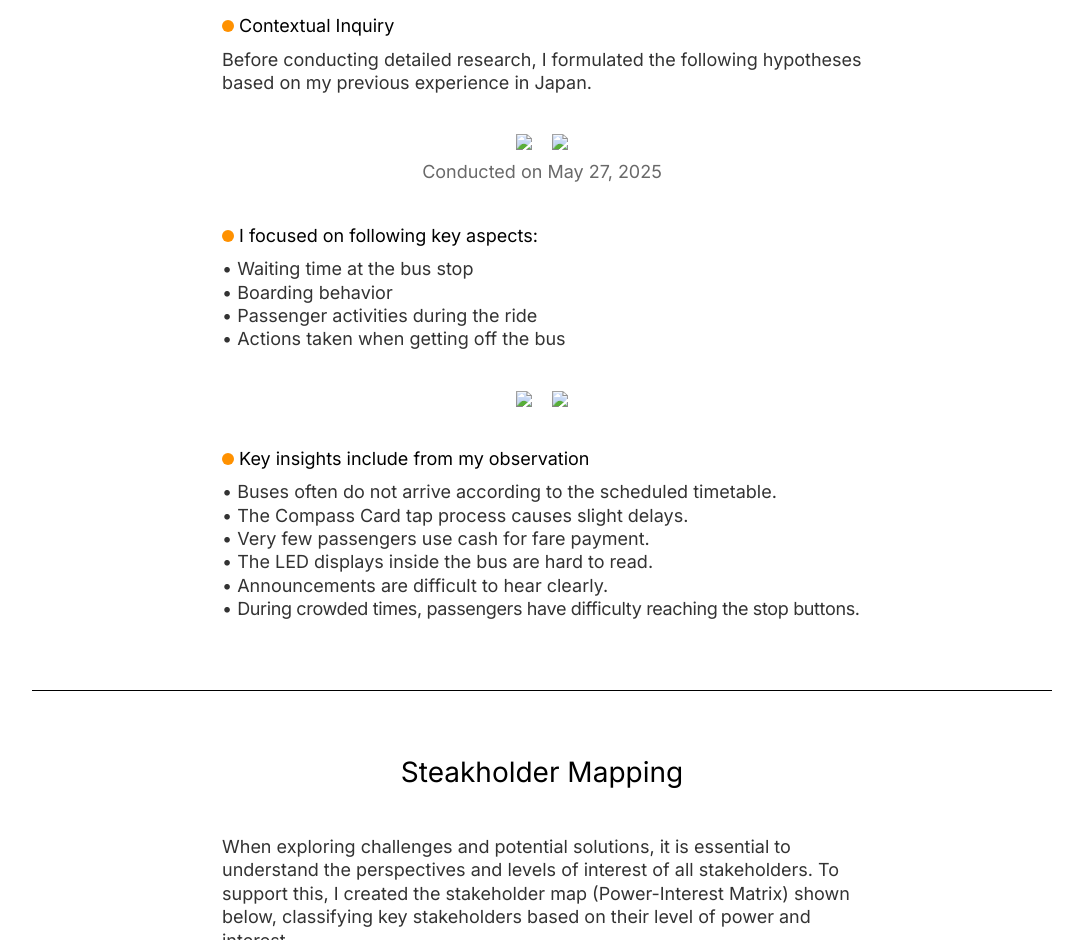
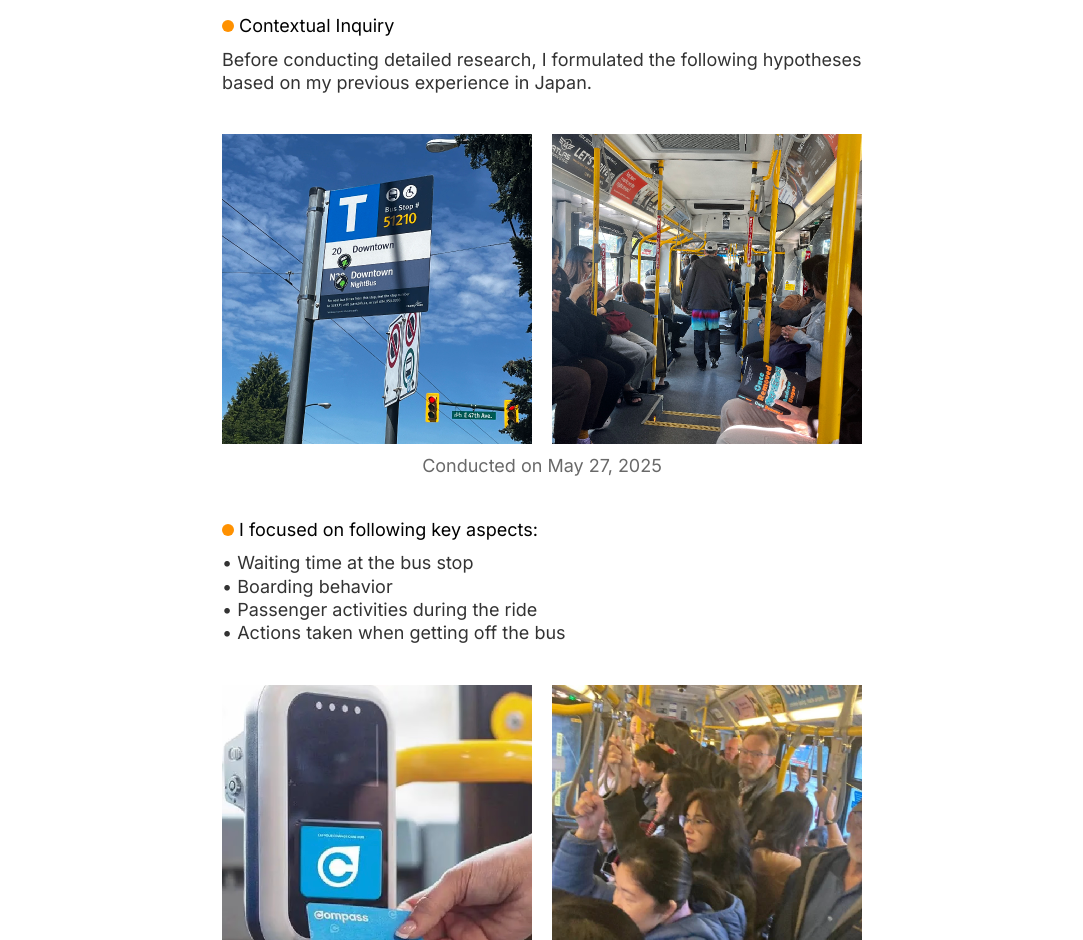
Before and after one commit to wogatt/portfolio, a plain HTML site: page page01/index.html in a window 1280 px wide. Shown: the part 1860-2800 px from the top of the page, without its empty margins (98-1181 px from the left). Drawn offline with Linux system fonts and the light colour scheme.

Commit message:
Add files via upload

```diff
--- a/page01/index.html
+++ b/page01/index.html
@@ -457,9 +457,9 @@
 
             <!-- social media -->
             <div id="social">
-                <a href="#social01"><img src="images/social_icon01.png"></a>
-                <a href="#social02"><img src="images/social_icon02.png"></a>
-                <a href="#social03"><img src="images/social_icon03.png"></a>
+                <a href="#social01"><img src="../images/social_icon01.png"></a>
+                <a href="#social02"><img src="../images/social_icon02.png"></a>
+                <a href="#social03"><img src="../images/social_icon03.png"></a>
             </div>
         </nav>
 
@@ -572,8 +572,8 @@
 
                         <!-- img -->
                         <div class="process_img">
-                            <img src="images/page01_image01.png">
-                            <img src="images/page01_image02.png">
+                            <img src="../images/page01_image01.png">
+                            <img src="../images/page01_image02.png">
                         </div>
                         <!-- caption -->
                         <p class="cap">
@@ -590,8 +590,8 @@
 
                         <!-- img -->
                         <div class="process_img">
-                            <img src="images/page01_image03.png">
-                            <img src="images/page01_image04.png">
+                            <img src="../images/page01_image03.png">
+                            <img src="../images/page01_image04.png">
                         </div>
 
                         <h4><span></span>Key insights include from my observation</h4>
@@ -624,8 +624,8 @@
 
                         <!-- img -->
                         <div class="process_img nocap">
-                            <img src="images/page01_image01.png">
-                            <img src="images/page01_image02.png">
+                            <img src="../images/page01_image01.png">
+                            <img src="../images/page01_image02.png">
                         </div>
 
                         <p>
@@ -649,8 +649,8 @@
 
                         <!-- img -->
                         <div class="process_img nocap">
-                            <img src="images/page01_image01.png">
-                            <img src="images/page01_image02.png">
+                            <img src="../images/page01_image01.png">
+                            <img src="../images/page01_image02.png">
                         </div>
 
                         <h4><span></span>Why a wearable device?</h4>
@@ -663,8 +663,8 @@
 
                         <!-- img -->
                         <div class="process_img nocap">
-                            <img src="images/page01_image01.png">
-                            <img src="images/page01_image02.png">
+                            <img src="../images/page01_image01.png">
+                            <img src="../images/page01_image02.png">
                         </div>
 
                         <h4><span></span>Key Features:</h4>
@@ -701,8 +701,8 @@
 
                         <!-- img -->
                         <div class="process_img nocap">
-                            <img src="images/page01_image01.png">
-                            <img src="images/page01_image02.png">
+                            <img src="../images/page01_image01.png">
+                            <img src="../images/page01_image02.png">
                         </div>
 
                         <p>
```
